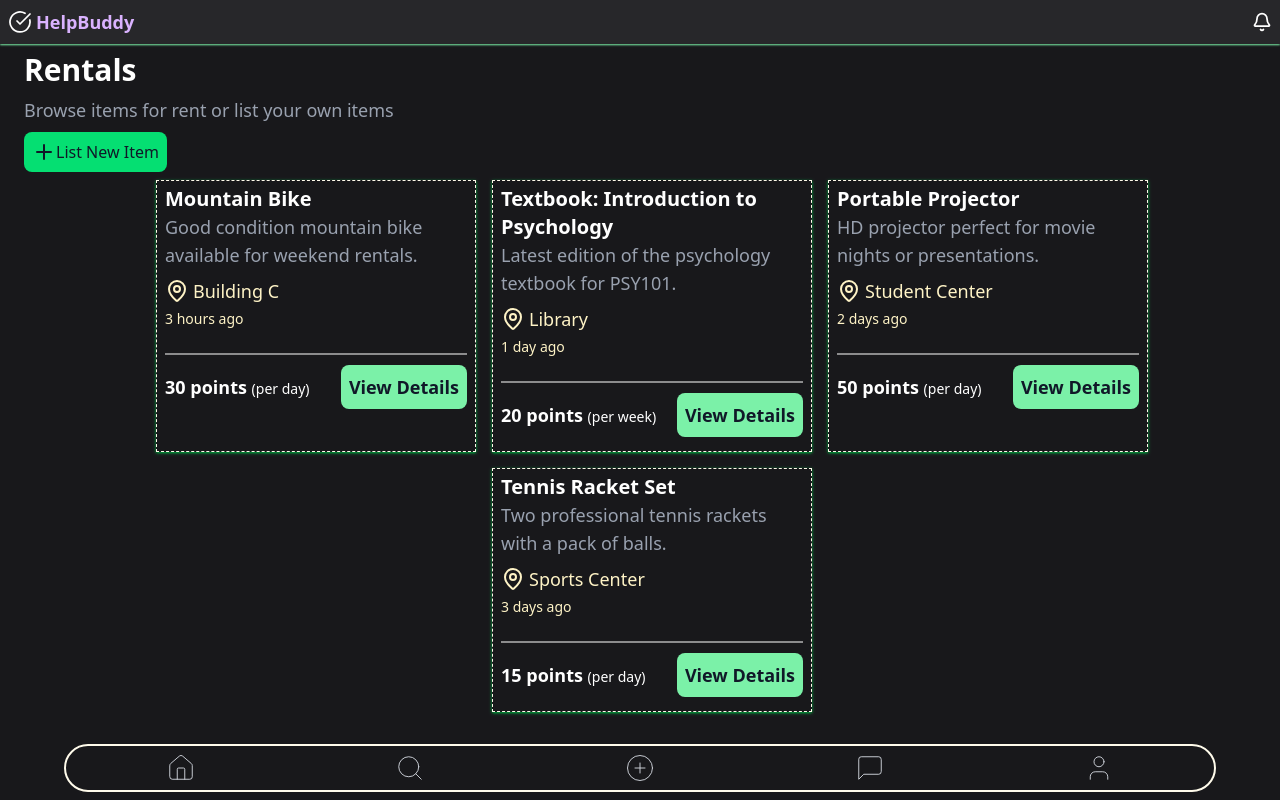
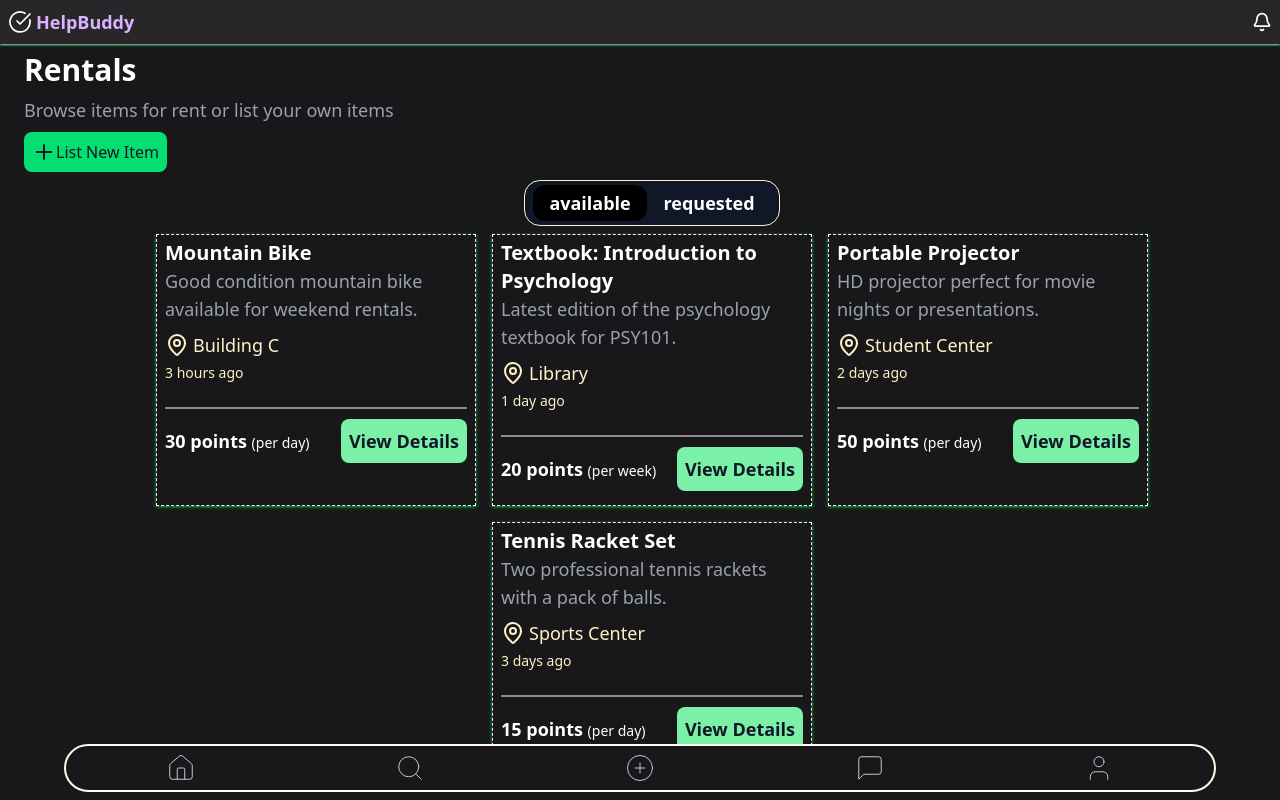
Before and after one commit to SBeeeee/PeerPal, a Next.js app in the folder frontend/: page /rentals in a window 1280 px wide. Built offline with nearby package versions, Linux system fonts and the light colour scheme.

Commit message:
addde the tabbar in rental

```diff
--- a/frontend/src/app/components/Hero.jsx
+++ b/frontend/src/app/components/Hero.jsx
@@ -8,7 +8,7 @@ function Hero() {
       <div className="text-white text-3xl mb-2 text-center font-extrabold">Welcome to <span className="text-green-400">HelpBuddy</span></div>
       <div className="text-gray-400 text-lg">Connect with your community to help each other and share resources. Earn points, complete tasks, and rent items.</div>
       <Link href="/errands"> <button className="bg-green-500 w-[80vw] hover:cursor-pointer hover:bg-green-400 active:scale-95 shadow-2xl rounded-lg border-x-4 border-x-zinc-950  mb-2 border border-gray-950 text-gray-900 mt-2 p-2 ">Browse Tasks <ArrowRight className="inline-block" /></button></Link>
-      <Link href="/rentals"><button className="text-white rounded-lg shadow-2xl border-x-4 mb-6 border border-white p-2 w-[80vw] ">Browse Rentals <ArrowRight className="inline-block" /></button></Link>
+      <Link href="/rentals"><button className="text-white rounded-lg hover:cursor-pointer hover:bg-zinc-800 active:scale-95 shadow-2xl border-x-4 mb-6 border border-white p-2 w-[80vw] ">Browse Rentals <ArrowRight className="inline-block" /></button></Link>
     </div>
   )
 }
--- a/frontend/src/app/components/UpperNav.jsx
+++ b/frontend/src/app/components/UpperNav.jsx
@@ -1,13 +1,14 @@
 import React from 'react'
 import { CircleCheckBig } from 'lucide-react'
 import { Bell } from 'lucide-react'
+import Link from 'next/link'
 
 function UpperNav() {
   return (
     <div className="flex bg-zinc-800 items-center justify-between text-white py-2 px-2 shadow-green-300 shadow-xs">
         <div className="flex items-center">
         <CircleCheckBig size={24} strokeWidth={1.75} absoluteStrokeWidth />
-      <div className="text-lg font-extrabold ml-1 text-purple-300 ">HelpBuddy</div></div>
+      <Link href="/" className="text-lg font-extrabold ml-1 text-purple-300 ">HelpBuddy</Link></div>
       <Bell size={20} strokeWidth={1.75} absoluteStrokeWidth />
     </div>
   )
--- /dev/null
+++ b/frontend/src/app/rentals/components/ChoiceBar.jsx
@@ -0,0 +1,33 @@
+"use client"
+import React, { useState } from 'react'
+import Cards from './Cards'
+
+function ChoiceBar() {
+  const [present, setPresent] = useState("available")
+
+  return (
+    <div>
+      <div className="text-white flex bg-gray-900 font-bold text-lg border-amber-100 border justify-around w-64 rounded-2xl px-2 py-1 mx-auto my-2">
+        <div
+          className={`${present === "available" ? "bg-black" : "hover:bg-black"} px-4 py-1 rounded-xl cursor-pointer`}
+          onClick={() => setPresent("available")}
+        >
+          available
+        </div>
+        <div
+          className={`${present === "requested" ? "bg-black" : "hover:bg-black"} px-4 py-1 rounded-xl cursor-pointer`}
+          onClick={() => setPresent("requested")}
+        >
+          requested
+        </div>
+      </div>
+      {present === "available" ? (
+        <Cards />
+      ) : (
+        <div className="text-center text-gray-500 mt-4 text-lg">Coming Soon</div>
+      )}
+    </div>
+  )
+}
+
+export default ChoiceBar
--- a/frontend/src/app/rentals/page.js
+++ b/frontend/src/app/rentals/page.js
@@ -1,12 +1,14 @@
 import React from 'react'
 import Heading from './components/Heading'
 import RentalCards from './components/Cards'
+import ChoiceBar from './components/ChoiceBar'
 
 function page() {
   return (
     <div className="ml-6">
       <Heading/>
-      <RentalCards/>
+      <ChoiceBar/>
+
     </div>
   )
 }
```
